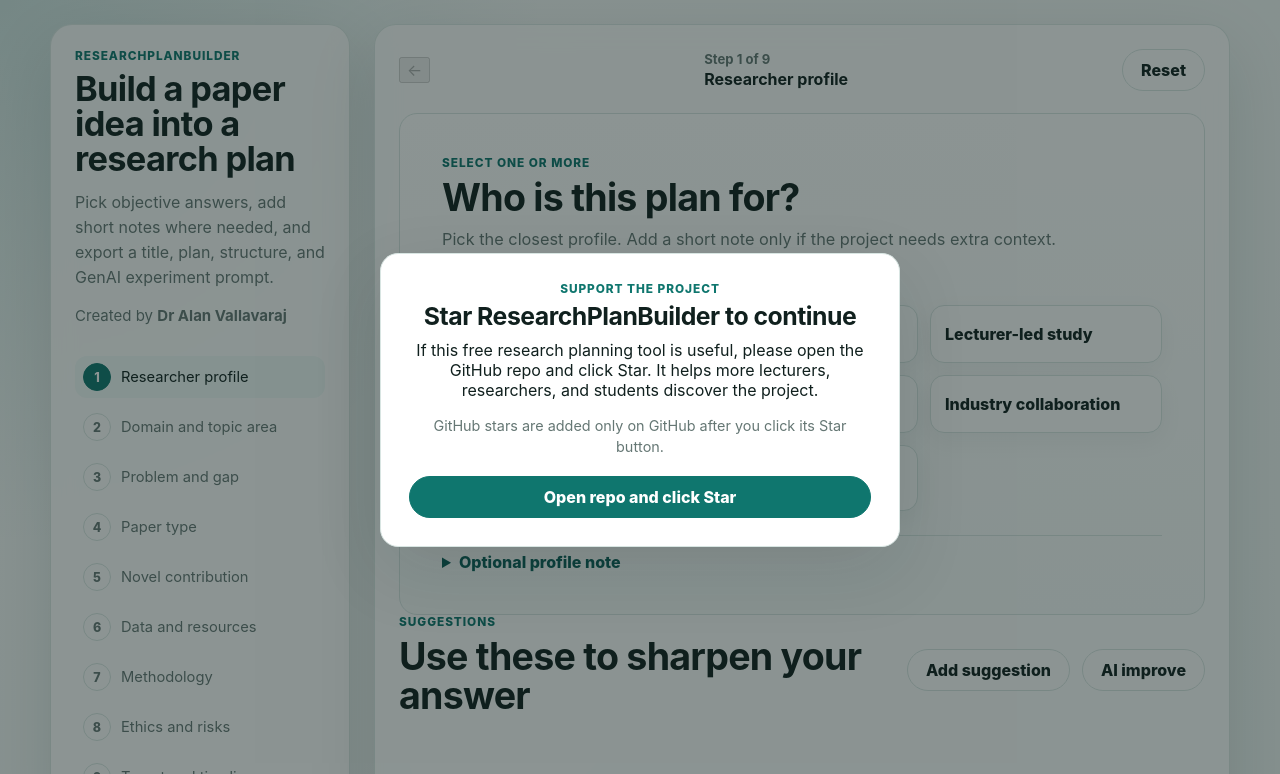
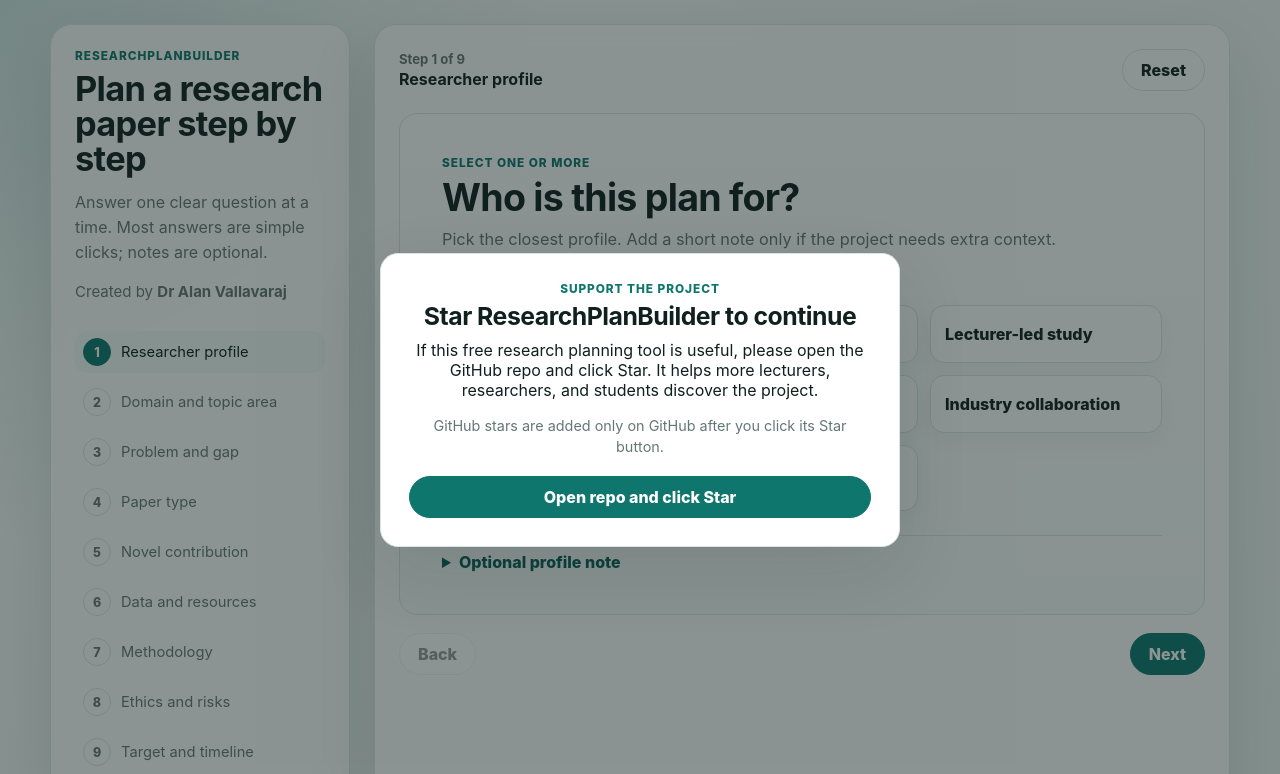
Before and after one commit to alanvallavaraj/ResearchPlanBuilder, a website: page index.html in a window 1280 px wide. Shown: the top 774 px of the page. Drawn offline with Linux system fonts and the light colour scheme.

Commit message:
Remove suggestions panel from planner UI

```diff
--- a/index.html
+++ b/index.html
@@ -9,7 +9,7 @@
       content="A guided research planning tool for lecturers, researchers, and new research students."
     />
     <meta name="author" content="Dr Alan Vallavaraj" />
-    <link rel="stylesheet" href="styles.css?v=20261006-objective-flow" />
+    <link rel="stylesheet" href="styles.css?v=20261006-clean-flow" />
   </head>
   <body>
     <div id="starPrompt" class="star-gate" role="dialog" aria-labelledby="starPromptTitle">
@@ -42,10 +42,10 @@
       <aside class="sidebar" aria-label="Question progress">
         <div>
           <p class="eyebrow">ResearchPlanBuilder</p>
-          <h1>Build a paper idea into a research plan</h1>
+          <h1>Plan a research paper step by step</h1>
           <p class="lede">
-            Pick objective answers, add short notes where needed, and export a
-            title, plan, structure, and GenAI experiment prompt.
+            Answer one clear question at a time. Most answers are simple clicks;
+            notes are optional.
           </p>
           <p class="author-line">Created by <strong>Dr Alan Vallavaraj</strong></p>
         </div>
@@ -53,11 +53,9 @@
         <ol id="progressList" class="progress-list"></ol>
       </aside>
 
+      <div class="main-column">
         <section class="workspace" aria-live="polite">
           <div class="topbar">
-          <button id="backBtn" class="icon-btn" type="button" aria-label="Go back">
-            &larr;
-          </button>
             <div class="step-label">
               <span id="stepCount"></span>
               <strong id="stepTitle"></strong>
@@ -67,32 +65,14 @@
 
           <section id="questionPanel" class="question-panel"></section>
 
-        <section class="suggestion-panel" aria-labelledby="suggestionHeading">
-          <div class="panel-header">
-            <div>
-              <p class="eyebrow">Suggestions</p>
-              <h2 id="suggestionHeading">Use these to sharpen your answer</h2>
+          <div class="action-row">
+            <button id="backBtn" class="secondary-btn" type="button">Back</button>
+            <button id="nextBtn" class="primary-btn" type="button">Next</button>
           </div>
-            <button id="useSuggestionBtn" class="secondary-btn" type="button">
-              Add suggestion
-            </button>
-            <button id="aiSuggestionBtn" class="secondary-btn" type="button">
-              AI improve
-            </button>
-          </div>
-          <div id="suggestions" class="suggestions"></div>
           <p id="aiStatus" class="ai-status" role="status"></p>
         </section>
 
-        <div class="action-row">
-          <button id="nextBtn" class="primary-btn" type="button">Next</button>
-          <button id="finalBtn" class="secondary-btn" type="button">
-            Generate final plan
-          </button>
-        </div>
-      </section>
-
-      <section id="outputPanel" class="output-panel" aria-labelledby="outputTitle">
+        <section id="outputPanel" class="output-panel" aria-labelledby="outputTitle" hidden>
           <div class="panel-header">
             <div>
               <p class="eyebrow">Final Output</p>
@@ -111,9 +91,10 @@
           </div>
           <pre id="outputText" class="output-text">Complete the questions to generate a plan.</pre>
         </section>
+      </div>
     </main>
 
     <script src="https://js.puter.com/v2/"></script>
-    <script src="app.js?v=20261006-objective-flow"></script>
+    <script src="app.js?v=20261006-clean-flow"></script>
   </body>
 </html>
```
Lines whose indentation alone changed are shown as unchanged.
